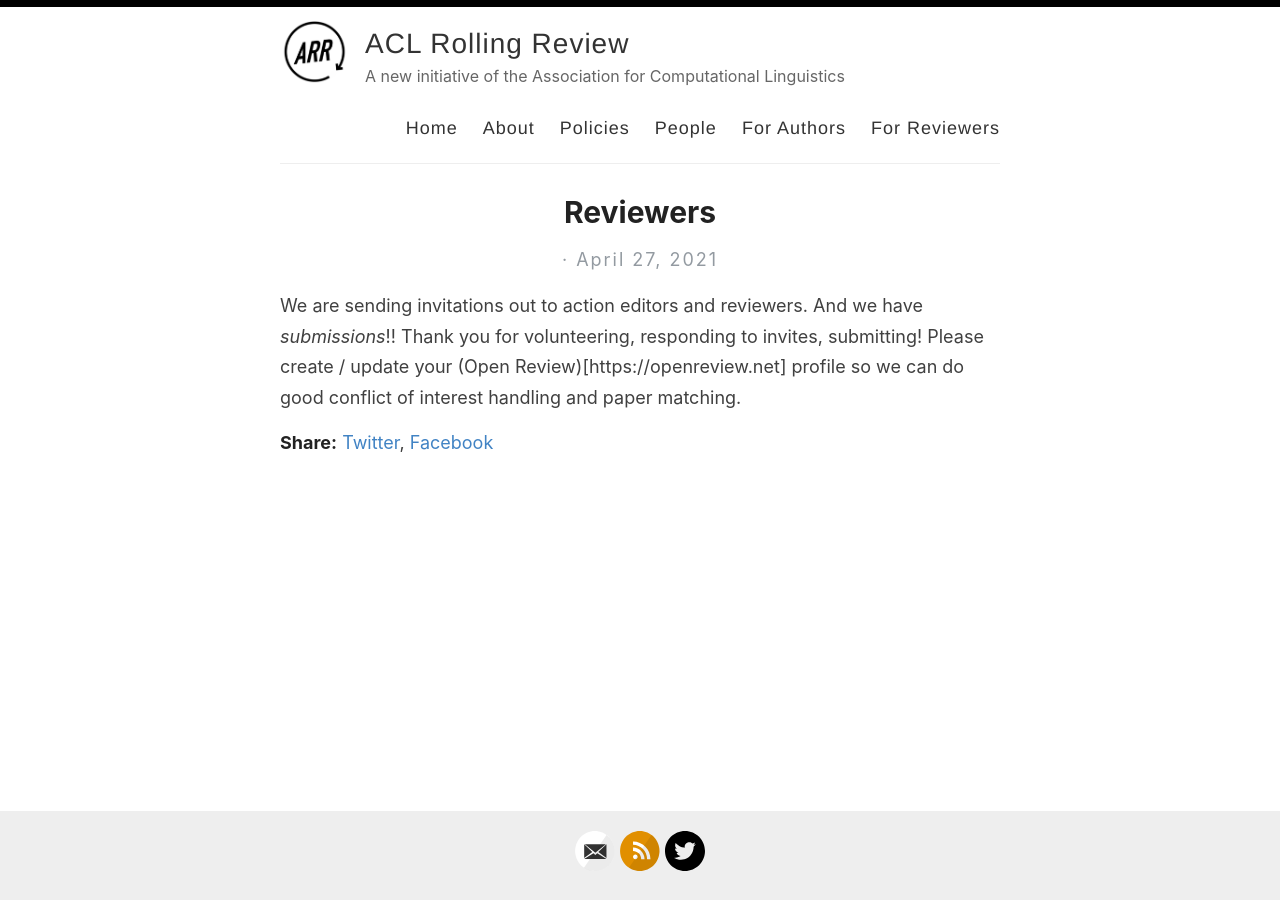
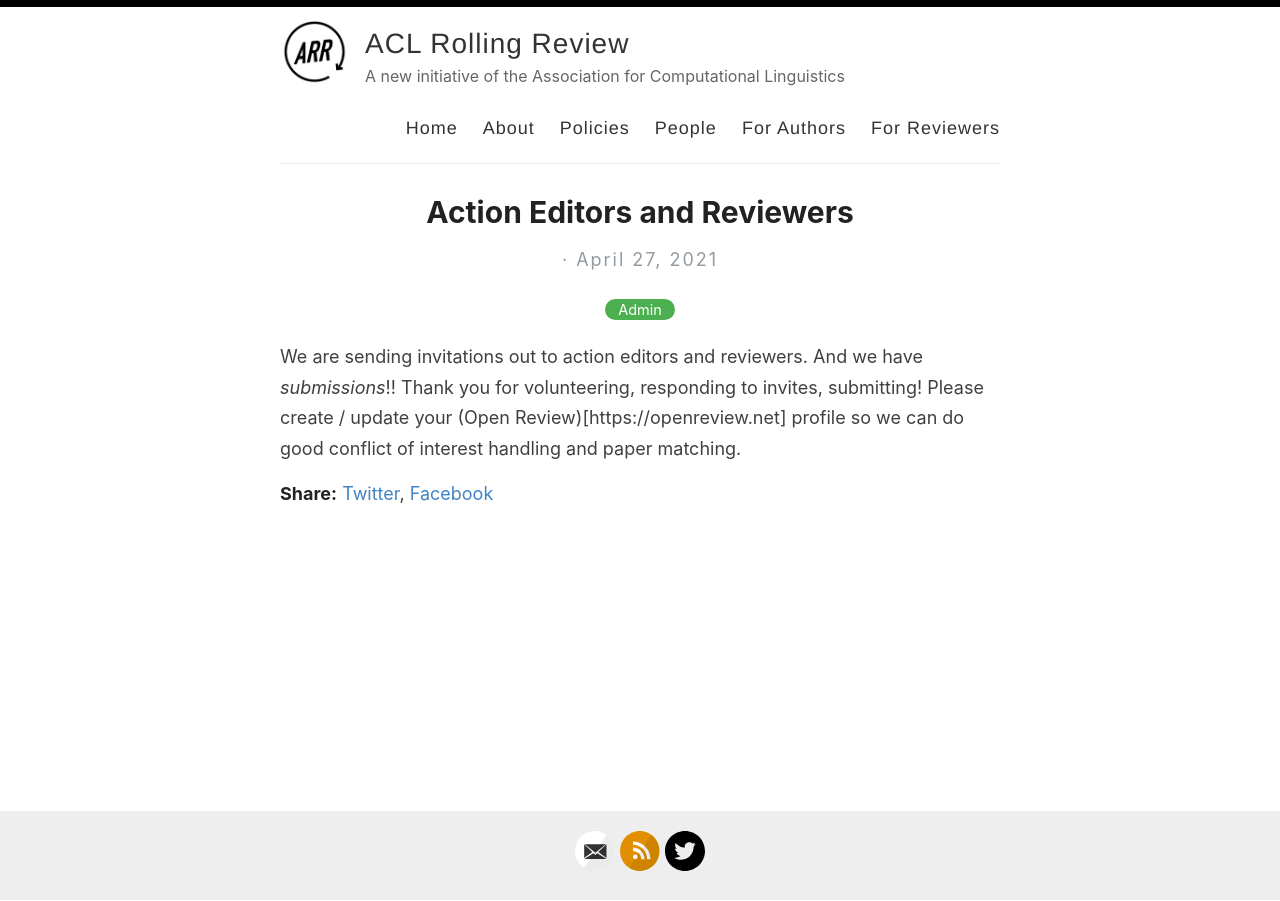
Before and after one commit to amitmerchant1990/reverie, a Jekyll site: the page built from _posts/2021-04-27-reviewers.md, in a window 1280 px wide. Built offline with Jekyll 4.4.1, drawn with Linux system fonts in a browser that asks for light colours; our own code applies the rules of GitHub Pages for plain Markdown files.

Commit message:
Update 2021-04-27-reviewers.md

```diff
--- a/_posts/2021-04-27-reviewers.md
+++ b/_posts/2021-04-27-reviewers.md
@@ -1,2 +1,8 @@
+---
+layout: post
+title:  Action Editors and Reviewers
+categories: [Admin]
+---
+
 We are sending invitations out to action editors and reviewers. And we have *submissions*!! Thank you for volunteering, responding to invites, submitting!
 Please create / update your (Open Review)[https://openreview.net] profile so we can do good conflict of interest handling and paper matching.
```
